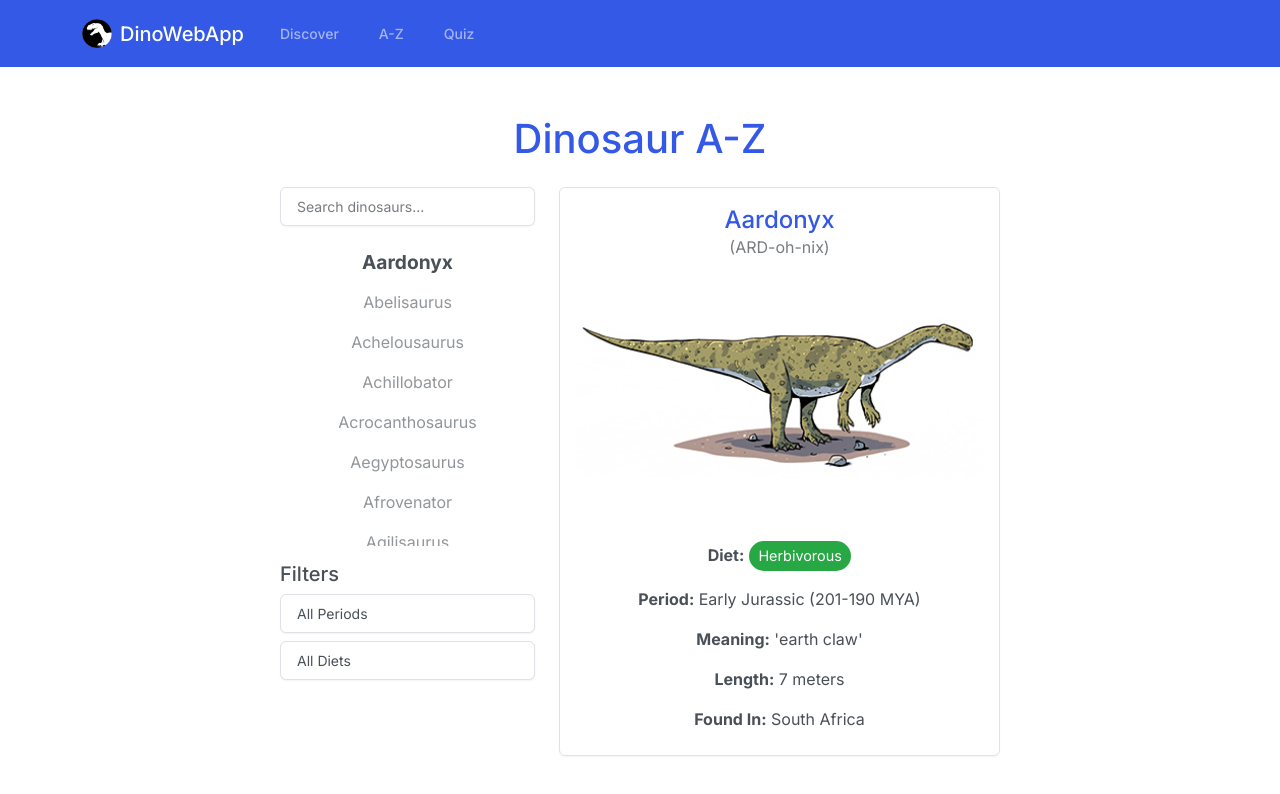
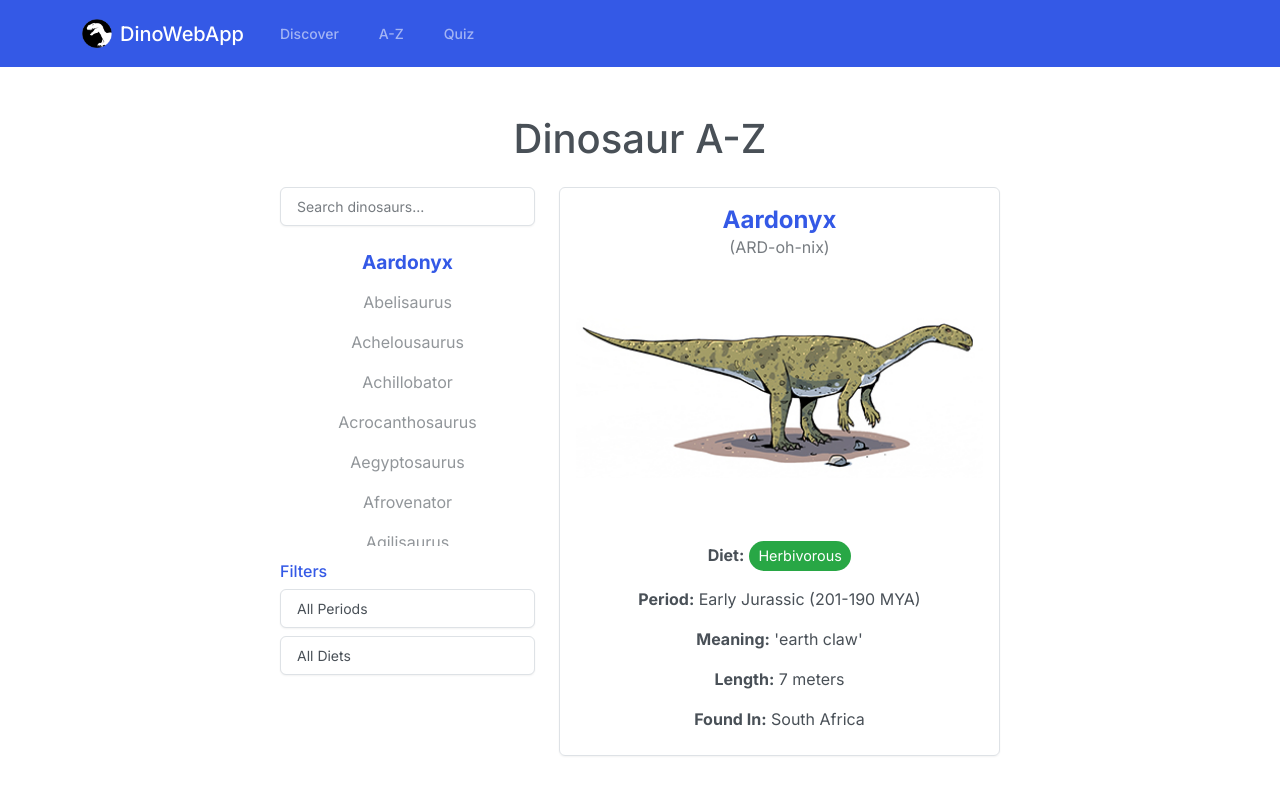
Before and after one commit to FraserProvan2/dinosaur-directory, a React (Create React App) app: page /a-z in a window 1280 px wide. Shown: the top 794 px of the page. Built offline with nearby package versions, Linux system fonts and the light colour scheme.

Commit message:
further styling

```diff
--- a/src/components/atoz/DinoList.js
+++ b/src/components/atoz/DinoList.js
@@ -130,7 +130,7 @@ const DinoPage = () => {
               </div>
 
               <div className="filters-section mb-3">
-                <h5>Filters</h5>
+                <div className="filters-text">Filters</div>
                 <select
                   className="form-control mb-2"
                   value={filterPeriod}
@@ -184,7 +184,7 @@ const DinoPage = () => {
             <>
               <div className="dino-container">
                 <div class="dinosaur-header">
-                  <h2>{selectedDino.name}</h2>
+                  <h2 className=" text-primary">{selectedDino.name}</h2>
                   <p class="pronunciation text-muted text-sm">
                     ({selectedDino.pronunciation})
                   </p>
@@ -227,7 +227,7 @@ const DinoPage = () => {
               </div>
             </>
           ) : (
-            <div>Select a dinosaur</div>
+            <div></div>
           )}
         </div>
       </div>
--- a/src/pages/AtoZ.js
+++ b/src/pages/AtoZ.js
@@ -4,7 +4,7 @@ import DinoList from "../components/atoz/DinoList";
 function AtoZ() {
   return (
     <div className="container dynamic-margin-top">
-      <h1 className="text-center text-primary">Dinosaur A-Z</h1>
+      <h1 className="text-center">Dinosaur A-Z</h1>
       <DinoList />
     </div>
   );
--- a/src/pages/Discover.js
+++ b/src/pages/Discover.js
@@ -4,7 +4,7 @@ import MesozoicEras from "../components/discover/MesozoicEras";
 function Discover() {
   return (
     <div className="container dynamic-margin-top">
-      <h1 className="text-center text-primary">Discover the Mesozoic Era</h1>
+      <h1 className="text-center">Discover the Mesozoic Era</h1>
       <MesozoicEras />
     </div>
   );
--- a/src/pages/Quiz.js
+++ b/src/pages/Quiz.js
@@ -4,7 +4,7 @@ import QuizGame from "../components/quiz/QuizGame";
 function Quiz() {
   return (
     <div className="container dynamic-margin-top">
-      <h1 className="text-center text-primary">Dinosaur Quiz</h1>
+      <h1 className="text-center">Dinosaur Quiz</h1>
       <QuizGame />
     </div>
   );
--- a/src/styles/atoz.scss
+++ b/src/styles/atoz.scss
@@ -23,13 +23,14 @@
   font-size: 1.2rem;
   font-weight: bold;
   opacity: 1;
+  color: $color-primary;
 }
 
 .dinosaur-header {
   text-align: center;
   h2 {
     margin: 10px 0 0 0;
-    color: $color-primary;
+    font-weight: bold;
   }
 }
 
@@ -76,3 +77,12 @@
 .diet {
   text-transform: capitalize;
 }
+
+.filters-text {
+  color: $color-primary;
+  font-size: 1rem;
+  margin-top: 0;
+  margin-bottom: 0.5rem;
+  font-weight: 500;
+  line-height: 1.2;
+}
--- a/src/styles/discover.scss
+++ b/src/styles/discover.scss
@@ -99,6 +99,12 @@
   align-items: center;
   margin-bottom: 5px;
   height: 90px;
+
+  a {
+    color: $color-primary;
+    font-weight: bold;
+    text-decoration: none;
+  }
 }
 
 .dino-icon-container {
--- a/src/styles/quiz.scss
+++ b/src/styles/quiz.scss
@@ -13,6 +13,8 @@
 .quiz-header {
   h2 {
     margin: 10px 0 0 0;
+    font-weight: bold;
+    color: $color-primary;
   }
 }
 
```
Also changed, not shown: 1 other file (tests, documents, lock files or other folders).
